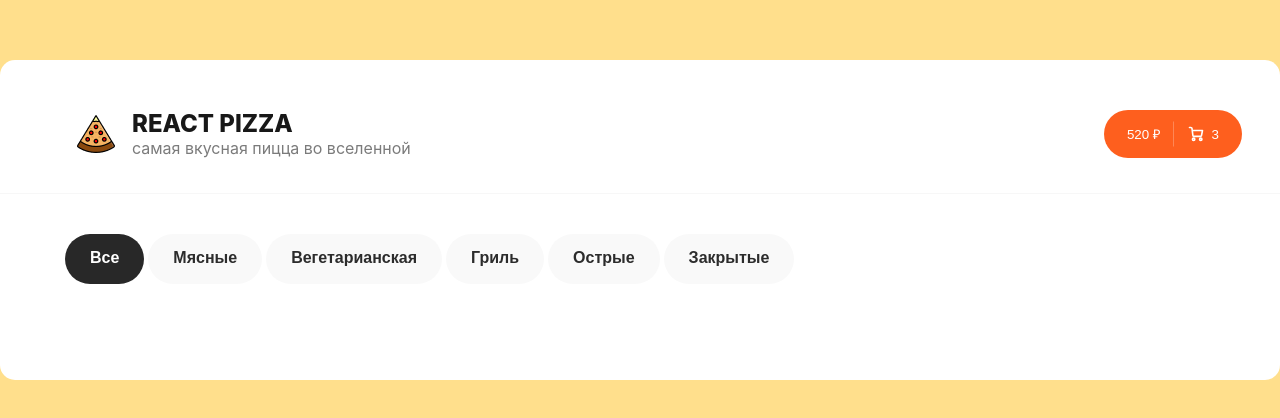
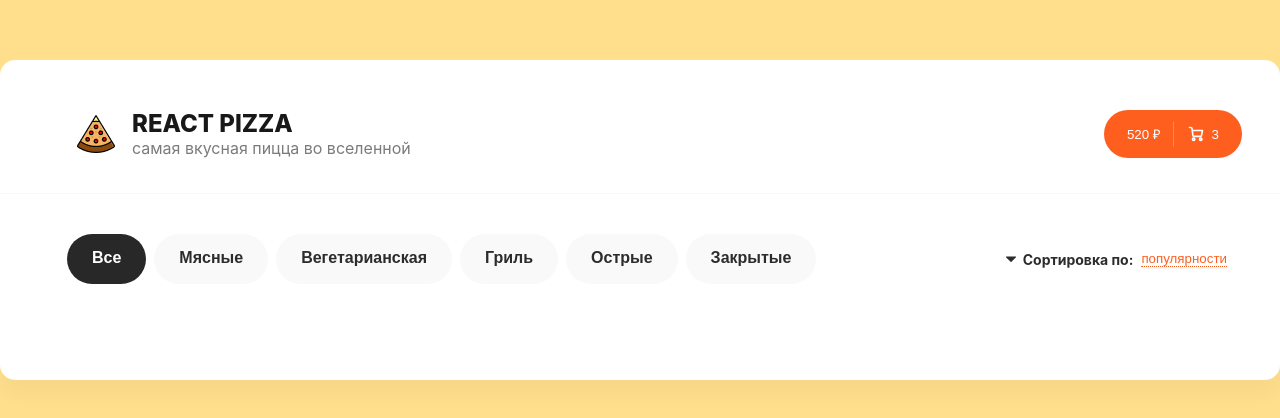
Before and after one commit to AndreyKovalenok/react-pizza, a React (Create React App) app: page / in a window 1280 px wide. Shown: the part 180-598 px from the top of the page. Built offline with nearby package versions, Linux system fonts and the light colour scheme.

Commit message:
Верстка элемент сортировки

```diff
--- a/src/assets/style/_variables.scss
+++ b/src/assets/style/_variables.scss
@@ -1,5 +1,6 @@
 :root {
   --color-white: #ffffff;
+  --color-black: #000000;
   --color-main-layout: #ffdf8c;
   --color-main: #FE5F1E;
   --color-gray-1: #181818;
@@ -8,6 +9,9 @@
   --color-gray-4: #2C2C2C;
   --color-gray-5: #282828;
   --color-gray-6: #F9F9F9;
+  --color-black-opac-1: rgba(0, 0 ,0 , 0.09);
+  --color-black-opac-2: rgba(0, 0, 0 , 0.03);
+  --color-main-opac-1: rgba(254, 95, 30, 0.05);
   --font-size-1: 1.2rem;
   --font-size-2: 1.4rem;
   --font-size-3: 1.6rem;
--- /dev/null
+++ b/src/components/UI/Sort/index.tsx
@@ -0,0 +1,102 @@
+import React, { useState } from "react";
+import styled from "styled-components";
+
+import arrow from "./dropdown-arrow.svg";
+
+const StyledSort = styled.div`
+  position: relative;
+  display: flex;
+  align-items: center;
+  font-size: var(--font-size-2);
+  line-height: var(--line-height-1);
+`;
+
+interface ArrowProps {
+  active: boolean;
+}
+
+const Arrow = styled.span<ArrowProps>`
+  width: 1rem;
+  height: 0.6rem;
+  background: center / contain url("${arrow}") no-repeat;
+  transform: ${(p) => !p.active && "rotate(180deg)"};
+  transition: 200ms;
+`;
+
+const SortTitle = styled.p`
+  margin-left: 0.7rem;
+  margin-right: 0.8rem;
+  font-weight: var(--bold-weight);
+  color: var(--color-gray-4);
+`;
+
+const SortButton = styled.button`
+  color: var(--color-main);
+  border-bottom: 0.1rem dotted var(--color-main);
+`;
+
+const SortDropdown = styled.div`
+  position: absolute;
+  top: 100%;
+  right: 0;
+  display: flex;
+  flex-direction: column;
+  align-items: flex-start;
+  padding: 1.3rem 0;
+  background-color: var(--color-white);
+  border-radius: 1rem;
+  box-shadow: 0 0.5rem 1.5rem var(--color-black-opac-1);
+`;
+
+interface SortDropdownButtonProps {
+  active: boolean;
+}
+
+const SortDropdownButton = styled.button<SortDropdownButtonProps>`
+  width: 100%;
+  padding: 1rem 1.4rem;
+  text-align: left;
+  font-size: var(--font-size-2);
+  line-height: var(--line-height-1);
+  font-weight: ${(p) => p.active && "var(--bold-weight)"};
+  color: ${(p) => p.active && "var(--color-main)"};
+  background-color: ${(p) => p.active && "var(--color-main-opac-1)"};
+  cursor: pointer;
+`;
+
+function Sort(): JSX.Element {
+  const [isDropdownActive, toggleDropdowm] = useState<true | false>(false);
+
+  const sort = [
+    { id: 0, text: "популярности" },
+    { id: 1, text: "по цене" },
+    { id: 2, text: "по алфавиту" },
+  ];
+
+  return (
+    <StyledSort>
+      <Arrow active={isDropdownActive} />
+      <SortTitle>Сортировка по:</SortTitle>
+      <SortButton onClick={() => toggleDropdowm(!isDropdownActive)}>
+        популярности
+      </SortButton>
+      {isDropdownActive && (
+        <SortDropdown>
+          {sort.map(({ id, text }, index) => {
+            return (
+              <SortDropdownButton
+                key={id}
+                active={index === 0}
+                onClick={() => toggleDropdowm(!isDropdownActive)}
+              >
+                {text}
+              </SortDropdownButton>
+            );
+          })}
+        </SortDropdown>
+      )}
+    </StyledSort>
+  );
+}
+
+export default Sort;
--- a/src/components/UI/Tab/index.tsx
+++ b/src/components/UI/Tab/index.tsx
@@ -5,7 +5,7 @@ interface Props {
 }
 
 const Tab = styled.button<Props>`
-  margin: 0 0.2rem;
+  margin: 0 0.4rem;
   padding: 1.4rem 2.5rem 1.6rem;
   font-size: var(--font-size-3);
   line-height: var(--line-height-2);
--- a/src/layouts/PageContent.tsx
+++ b/src/layouts/PageContent.tsx
@@ -5,7 +5,7 @@ const PageContent = styled.div`
   max-width: 134rem;
   background-color: var(--color-white);
   border-radius: 1.5rem;
-  box-shadow: 0 1.5rem 2rem rgba(var(--color-white), 0.3);
+  box-shadow: 0 1.5rem 2rem var(--color-black-opac-2);
 `;
 
 export default PageContent;
--- a/src/pages/MainPage/index.tsx
+++ b/src/pages/MainPage/index.tsx
@@ -2,6 +2,7 @@ import React from "react";
 import styled from "styled-components";
 
 import Tab from "../../components/UI/Tab";
+import Sort from "../../components/UI/Sort";
 
 const Section = styled.section`
   padding: 4rem 5.3rem 9.6rem 6.7rem;
@@ -10,6 +11,7 @@ const Section = styled.section`
 const Controls = styled.div`
   display: flex;
   justify-content: space-between;
+  align-items: center;
 `;
 
 const Tabs = styled.ul`
@@ -40,6 +42,7 @@ function MainPage(): JSX.Element {
             );
           })}
         </Tabs>
+        <Sort />
       </Controls>
     </Section>
   );
```
Also changed, not shown: src/components/UI/Sort/dropdown-arrow.svg (added).
